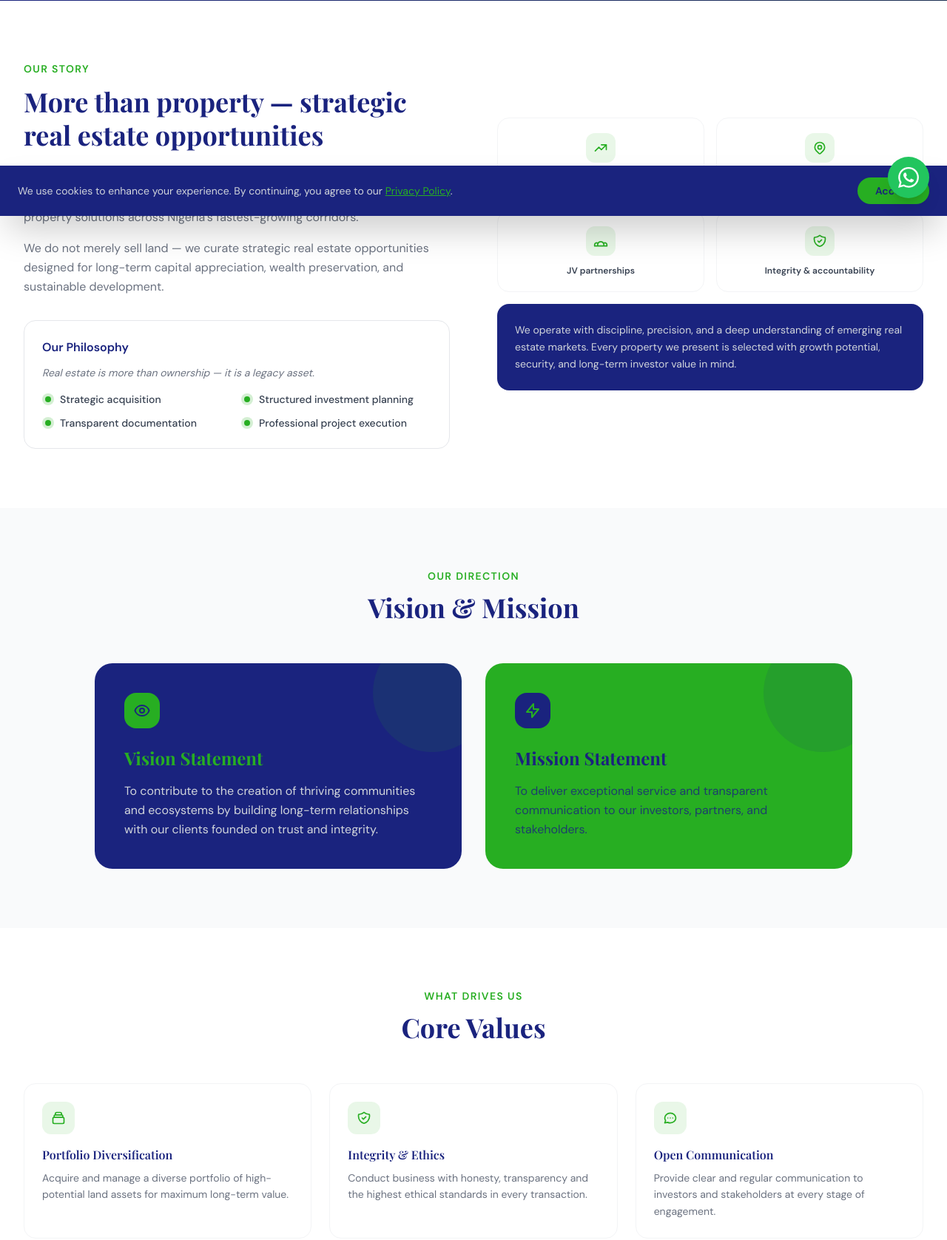
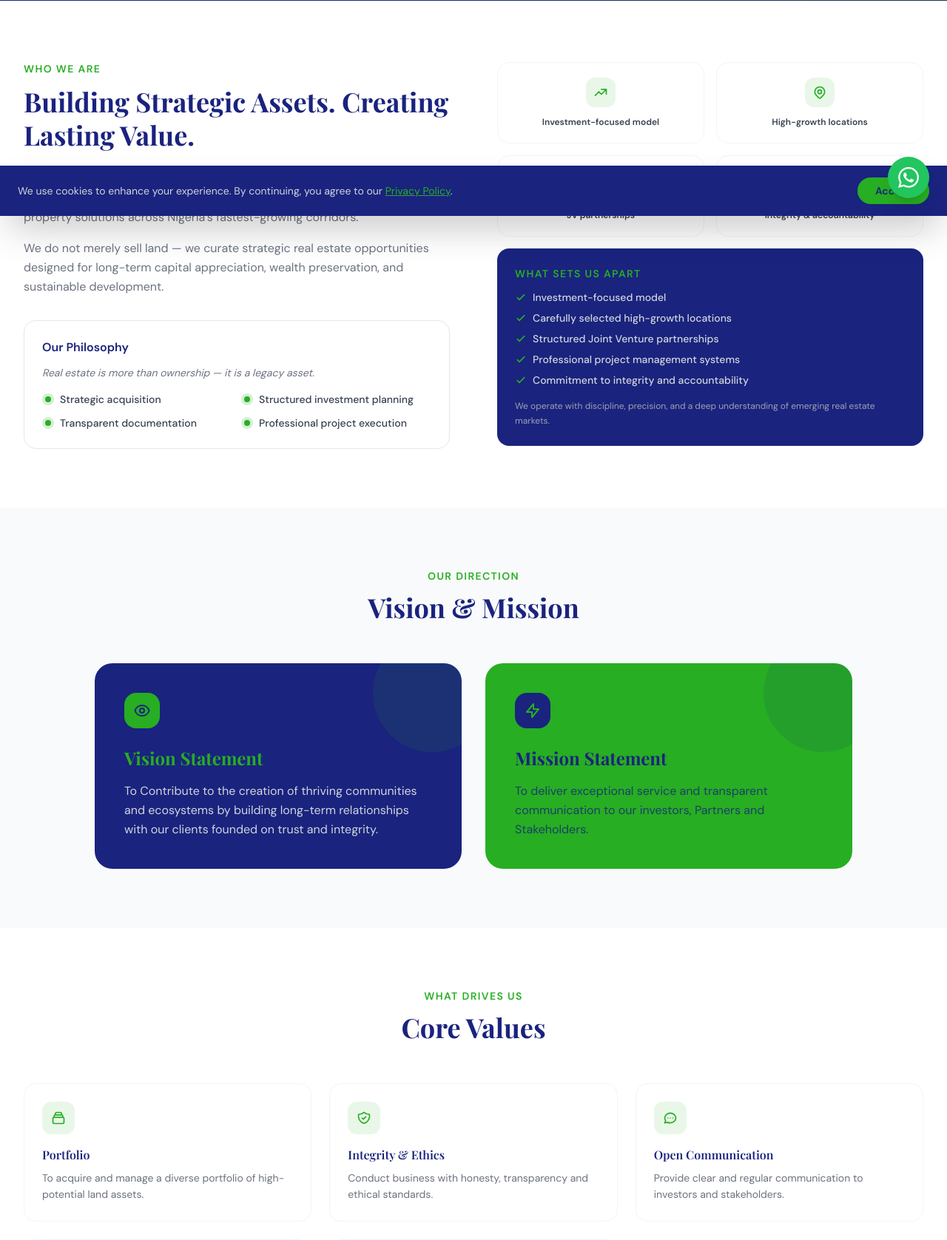
Before and after one commit to Dev-Bulama/shefaHOME, a Laravel app: page /about-us in a window 1280 px wide. Shown: the part 508-2185 px from the top of the page at 74% size. Run offline with Laravel 12, Linux system fonts and the light colour scheme; data comes from the database, SQL or seed files in the repository; parts of the project's set-up code (start-up, migrations or seed data) failed here and were passed over; some libraries are stand-ins or nearby versions.

Commit message:
Populate exact client copy across About, Services, and Home pages
About page (blade):
- "Who We Are" heading and body match exact client wording
- Our Philosophy bullets unchanged (already correct)
- "What Sets Us Apart" now uses exact 5-item list from client
- Core Values updated to client's exact 5 values (removed 6th)
- Vision: capitalised "Contribute" per client copy
- Mission: "Partners and Stakeholders" capitalised per client copy

Services page (blade):
- Hero now shows "Elite Real Estate Investment & Development Solutions" as green subtitle
- Body paragraph updated to client's exact text

Home page:
- Section 1 → "Who We Are" intro (via ContentPopulationSeeder)
- Section 2 → "What Sets Us Apart" (via ContentPopulationSeeder)
- Placeholder testimonial 1 updated to client's exact quote

ContentPopulationSeeder (new):
- Uses updateOrCreate to safely overwrite specific fields
- Run: php artisan db:seed --class=ContentPopulationSeeder

https://claude.ai/code/session_01Fr1TQnJj2kfwXUeUwSwn8y

```diff
--- a/resources/views/public/about/index.blade.php
+++ b/resources/views/public/about/index.blade.php
@@ -27,9 +27,9 @@
     <div class="max-w-7xl mx-auto px-4 sm:px-6 lg:px-8">
         <div class="grid grid-cols-1 lg:grid-cols-2 gap-16 items-center">
             <div data-reveal>
-                <span class="inline-block text-[#27AE22] font-semibold text-sm tracking-widest uppercase mb-3">Our Story</span>
+                <span class="inline-block text-[#27AE22] font-semibold text-sm tracking-widest uppercase mb-3">Who We Are</span>
                 <h2 class="font-display text-4xl font-bold text-[#1A237E] mb-6 leading-tight">
-                    More than property — strategic real estate opportunities
+                    Building Strategic Assets. Creating Lasting Value.
                 </h2>
                 <div class="space-y-4 text-gray-500 leading-relaxed text-base">
                     <p>
@@ -73,9 +73,24 @@
                     @endforeach
                 </div>
                 <div class="bg-[#1A237E] rounded-2xl p-6 text-white">
-                    <p class="text-gray-300 text-sm leading-relaxed">
-                        We operate with discipline, precision, and a deep understanding of emerging real estate markets. Every property we present is selected with growth potential, security, and long-term investor value in mind.
-                    </p>
+                    <h4 class="text-[#27AE22] font-semibold mb-3 text-sm uppercase tracking-widest">What Sets Us Apart</h4>
+                    <div class="space-y-2">
+                        @foreach([
+                            'Investment-focused model',
+                            'Carefully selected high-growth locations',
+                            'Structured Joint Venture partnerships',
+                            'Professional project management systems',
+                            'Commitment to integrity and accountability',
+                        ] as $point)
+                        <div class="flex items-center gap-2">
+                            <svg class="w-4 h-4 text-[#27AE22] flex-shrink-0" fill="none" stroke="currentColor" viewBox="0 0 24 24">
+                                <path stroke-linecap="round" stroke-linejoin="round" stroke-width="2.5" d="M5 13l4 4L19 7"/>
+                            </svg>
+                            <p class="text-gray-300 text-sm font-medium">{{ $point }}</p>
+                        </div>
+                        @endforeach
+                    </div>
+                    <p class="text-gray-400 text-xs mt-4 leading-relaxed">We operate with discipline, precision, and a deep understanding of emerging real estate markets.</p>
                 </div>
             </div>
         </div>
@@ -99,7 +114,7 @@
                 </div>
                 <h3 class="font-display text-2xl font-bold text-[#27AE22] mb-4">Vision Statement</h3>
                 <p class="text-gray-300 leading-relaxed text-base">
-                    To contribute to the creation of thriving communities and ecosystems by building long-term relationships with our clients founded on trust and integrity.
+                    To Contribute to the creation of thriving communities and ecosystems by building long-term relationships with our clients founded on trust and integrity.
                 </p>
             </div>
             <div class="bg-[#27AE22] rounded-3xl p-10 text-[#1A237E] relative overflow-hidden" data-reveal style="transition-delay:200ms">
@@ -111,7 +126,7 @@
                 </div>
                 <h3 class="font-display text-2xl font-bold text-[#1A237E] mb-4">Mission Statement</h3>
                 <p class="text-[#1A237E]/80 leading-relaxed text-base">
-                    To deliver exceptional service and transparent communication to our investors, partners, and stakeholders.
+                    To deliver exceptional service and transparent communication to our investors, Partners and Stakeholders.
                 </p>
             </div>
         </div>
@@ -127,12 +142,11 @@
         </div>
         <div class="grid grid-cols-1 sm:grid-cols-2 lg:grid-cols-3 gap-6">
             @foreach([
-                ['Portfolio Diversification', 'Acquire and manage a diverse portfolio of high-potential land assets for maximum long-term value.', 'M19 11H5m14 0a2 2 0 012 2v6a2 2 0 01-2 2H5a2 2 0 01-2-2v-6a2 2 0 012-2m14 0V9a2 2 0 00-2-2M5 11V9a2 2 0 012-2m0 0V5a2 2 0 012-2h6a2 2 0 012 2v2M7 7h10'],
-                ['Integrity & Ethics', 'Conduct business with honesty, transparency and the highest ethical standards in every transaction.', 'M9 12l2 2 4-4m5.618-4.016A11.955 11.955 0 0112 2.944a11.955 11.955 0 01-8.618 3.04A12.02 12.02 0 003 9c0 5.591 3.824 10.29 9 11.622 5.176-1.332 9-6.03 9-11.622 0-1.042-.133-2.052-.382-3.016z'],
-                ['Open Communication', 'Provide clear and regular communication to investors and stakeholders at every stage of engagement.', 'M8 12h.01M12 12h.01M16 12h.01M21 12c0 4.418-4.03 8-9 8a9.863 9.863 0 01-4.255-.949L3 20l1.395-3.72C3.512 15.042 3 13.574 3 12c0-4.418 4.03-8 9-8s9 3.582 9 8z'],
-                ['Long-term Growth', 'Prioritise sustainable growth and long-term returns over short-term gains for all stakeholders.', 'M13 7h8m0 0v8m0-8l-8 8-4-4-6 6'],
-                ['Community Engagement', 'Engage positively with local communities and contribute meaningfully to their growth and development.', 'M19 21V5a2 2 0 00-2-2H7a2 2 0 00-2 2v16m14 0h2m-2 0h-5m-9 0H3m2 0h5'],
-                ['Professional Excellence', 'We operate with discipline, precision, and a deep understanding of emerging real estate markets.', 'M5 3v4M3 5h4M6 17v4m-2-2h4m5-16l2.286 6.857L21 12l-5.714 2.143L13 21l-2.286-6.857L5 12l5.714-2.143L13 3z'],
+                ['Portfolio', 'To acquire and manage a diverse portfolio of high-potential land assets.', 'M19 11H5m14 0a2 2 0 012 2v6a2 2 0 01-2 2H5a2 2 0 01-2-2v-6a2 2 0 012-2m14 0V9a2 2 0 00-2-2M5 11V9a2 2 0 012-2m0 0V5a2 2 0 012-2h6a2 2 0 012 2v2M7 7h10'],
+                ['Integrity & Ethics', 'Conduct business with honesty, transparency and ethical standards.', 'M9 12l2 2 4-4m5.618-4.016A11.955 11.955 0 0112 2.944a11.955 11.955 0 01-8.618 3.04A12.02 12.02 0 003 9c0 5.591 3.824 10.29 9 11.622 5.176-1.332 9-6.03 9-11.622 0-1.042-.133-2.052-.382-3.016z'],
+                ['Open Communication', 'Provide clear and regular communication to investors and stakeholders.', 'M8 12h.01M12 12h.01M16 12h.01M21 12c0 4.418-4.03 8-9 8a9.863 9.863 0 01-4.255-.949L3 20l1.395-3.72C3.512 15.042 3 13.574 3 12c0-4.418 4.03-8 9-8s9 3.582 9 8z'],
+                ['Long-term Growth', 'Prioritize sustainable growth and long-term returns over short-term gain.', 'M13 7h8m0 0v8m0-8l-8 8-4-4-6 6'],
+                ['Community Engagement', 'Engage positively with local communities and contributes to their growth.', 'M19 21V5a2 2 0 00-2-2H7a2 2 0 00-2 2v16m14 0h2m-2 0h-5m-9 0H3m2 0h5'],
             ] as [$title, $desc, $icon])
             <div class="group bg-white border border-gray-100 rounded-2xl p-6 hover:border-[#27AE22]/40 hover:shadow-lg transition-all duration-300" data-reveal>
                 <div class="w-11 h-11 bg-[#27AE22]/10 group-hover:bg-[#27AE22]/20 rounded-xl flex items-center justify-center mb-4 transition-colors">
@@ -157,7 +171,7 @@
                 <h2 class="font-display text-4xl font-bold text-white mb-8">What Sets Us Apart</h2>
                 <div class="space-y-4">
                     @foreach([
-                        'Investment-focused model built for serious investors',
+                        'Investment-focused model',
                         'Carefully selected high-growth locations',
                         'Structured Joint Venture partnerships',
                         'Professional project management systems',
--- a/resources/views/public/home/_testimonials.blade.php
+++ b/resources/views/public/home/_testimonials.blade.php
@@ -109,7 +109,7 @@
         {{-- Placeholder testimonials --}}
         <div class="grid grid-cols-1 md:grid-cols-3 gap-6">
             @foreach([
-                ['name'=>'Adebayo Okafor','role'=>'Lagos Investor','text'=>'SHEFAHOMES made my dream of owning land in Lagos a reality. The process was transparent and the team was incredibly supportive throughout.','property'=>'Green Valley Estate, Ibeju-Lekki'],
+                ['name'=>'Verified Client','role'=>'Property Buyer','text'=>'Shefa Homes made my land purchase smooth and stress-free. Documentation was fast and transparent.','property'=>'Shefa Homes Estate'],
                 ['name'=>'Chidinma Eze','role'=>'Abuja Client','text'=>'I was skeptical at first, but after visiting the site and seeing the documentation, I was convinced. Now I own two plots!','property'=>'Royal Gardens, Kuje'],
                 ['name'=>'Emeka Nwachukwu','role'=>'Diaspora Investor','text'=>'As a Nigerian in the UK, I needed a trustworthy company. SHEFAHOMES delivered beyond expectations — title deeds in hand within 12 months.','property'=>'Heritage Court, Sangotedo'],
             ] as $pt)
```
Also changed, not shown: database/seeders/ContentPopulationSeeder.php (added, +106 -0 lines), resources/views/public/pages/services.blade.php (+4 -3 lines).
